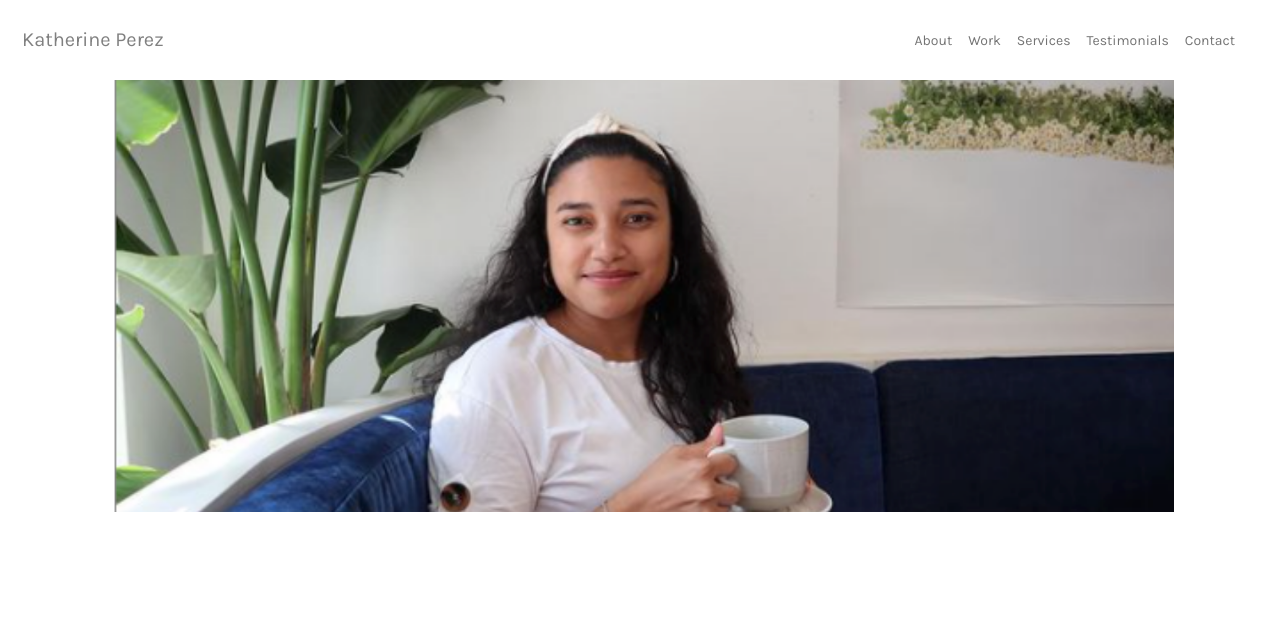
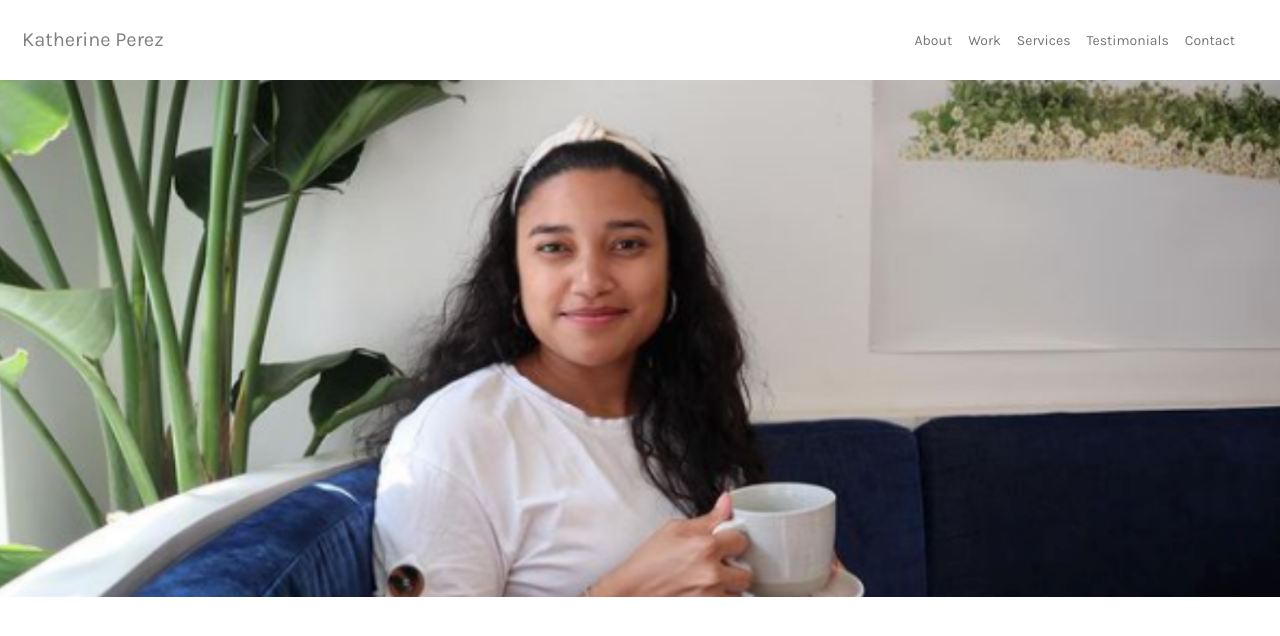
Before and after one commit to Kaitlyn-Lynette/Kathys-Portfolio, a React (Create React App) app: page / in a window 1280 px wide. Shown: the top 636 px of the page. Built offline with nearby package versions, Linux system fonts and the light colour scheme.

Commit message:
Created a new page and splash image component

```diff
--- a/src/App.js
+++ b/src/App.js
@@ -1,5 +1,7 @@
-import NavExample from "./components/NavExample";
-import About from "./pages/About";
+// import NavExample from "./components/NavExample";
+// import About from "./pages/About";
+// import SplashImage from "./components/SplashImage";
+import Home from "./pages/Home";
 import Contact from "./pages/Contact";
 import Services from "./pages/Services";
 import Testimonials from "./pages/Testimonials";
@@ -12,10 +14,11 @@ import "./index.css";
 function App() {
   return (
     <div>
-      <NavExample />
+      {/* <NavExample /> */}
+      <Home/>
       <Container>
         <Row>
-          <About />
+          {/* <About /> */}
           <Contact />
           <Services />
           <Testimonials />
--- /dev/null
+++ b/src/components/SplashImage.js
@@ -0,0 +1,12 @@
+import Image from "react-bootstrap/Image";
+
+
+const SplashImage = () => {
+    return (
+        <div>
+            <Image src="../images/KathySplash1472x595.png" width="100%" fluid />
+        </div>
+    )
+}
+
+export default SplashImage
--- a/src/pages/About.js
+++ b/src/pages/About.js
@@ -1,18 +1,21 @@
-import Image from "react-bootstrap/Image";
-import Container from "react-bootstrap/Container";
-import Col from "react-bootstrap/Col";
-import Row from "react-bootstrap/Row";
-const About = () => {
-  return (
-    <div id="about">
-      <Container>
-        <Row>
-          <Col><Image src="../images/KathySplash1472x595.png" width="100%" fluid /></Col>
-        </Row>
-      </Container>
+// import Image from "react-bootstrap/Image";
+// import Container from "react-bootstrap/Container";
+// import Col from "react-bootstrap/Col";
+// import Row from "react-bootstrap/Row";
+// import NavExample from "../components/NavExample"
 
-    </div>
-  );
-};
+// const About = () => {
+//   return (
+//     <div id="about">
+//       {/* <Container fluid>
+//         <Row>
+//           <Col><Image src="../images/KathySplash1472x595.png" width="100%" fluid /></Col>
+//         </Row>
+//       </Container> */}
 
-export default About;
+
+//     </div>
+//   );
+// };
+
+// export default About;
--- /dev/null
+++ b/src/pages/Home.js
@@ -0,0 +1,15 @@
+import React from 'react'
+import NavExample from "../components/NavExample";
+import SplashImage from "../components/SplashImage";
+
+
+const Home = () => {
+    return (
+        <div>
+            <NavExample />
+            <SplashImage />
+        </div>
+    )
+}
+
+export default Home
```
Also changed, not shown: public/images/KathySplash1472x595.png.
